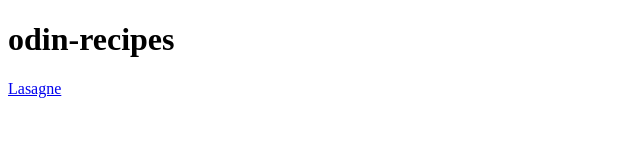
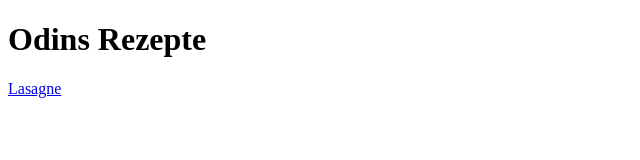
Before and after one commit to Laubwesen/odin-recipes, a plain HTML site: page index.html in a window 1280 px wide. Shown: the whole page, without its empty margins (0-640 px from the left). Drawn offline with Linux system fonts and the light colour scheme.

Commit message:
Überschriften geändert

```diff
--- a/index.html
+++ b/index.html
@@ -6,7 +6,7 @@
     </head>
 
     <body>
-        <h1>odin-recipes</h1>
+        <h1>Odins Rezepte</h1>
         <a href="recipes/lasagne.html">Lasagne</a>
     </body>
 
```
